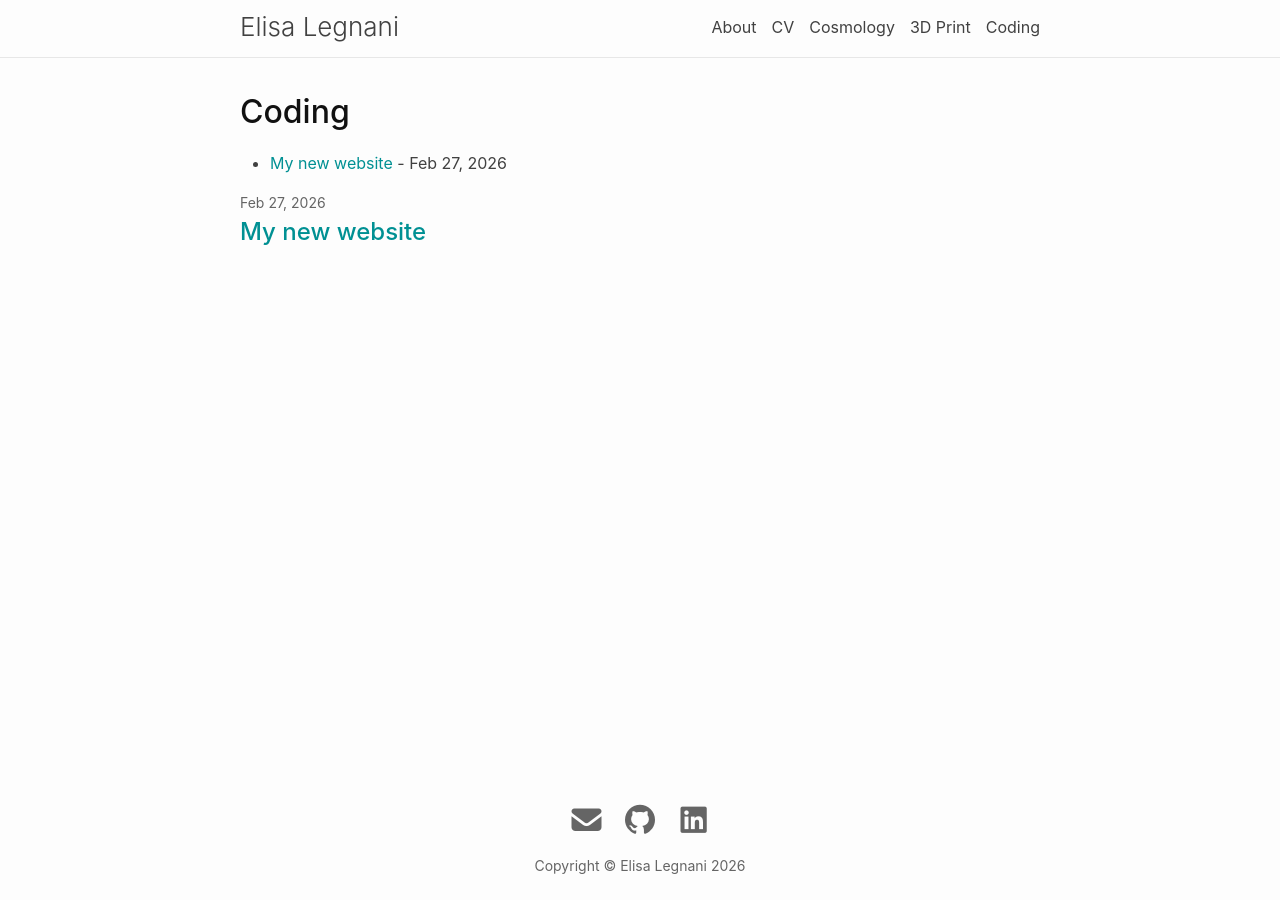
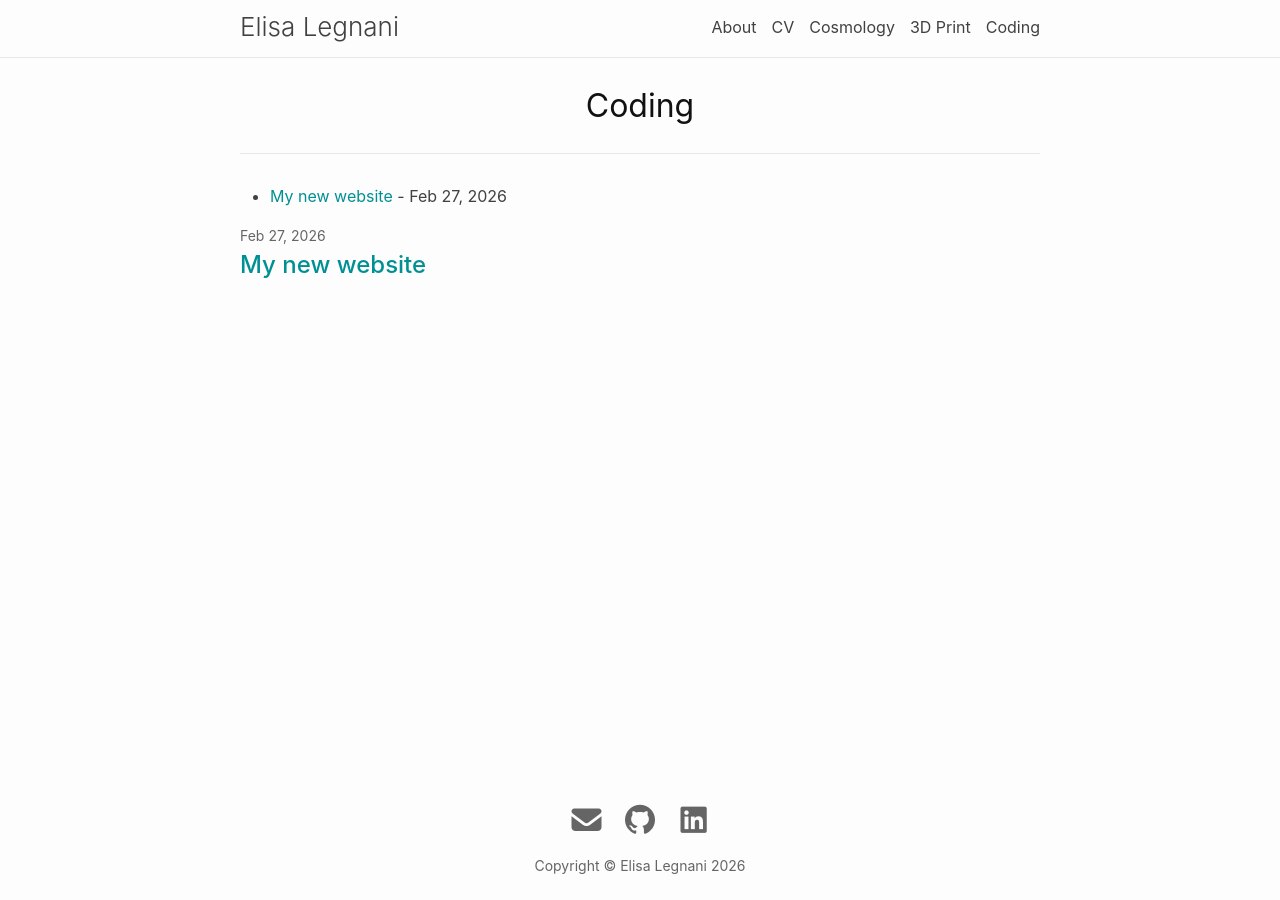
Before and after one commit to ElisaLegnani/new_website, a Jekyll site: the page built from coding.md, in a window 1280 px wide. Built offline with Jekyll 4.4.1, drawn with Linux system fonts in a browser that asks for light colours; nearby versions of some CDN libraries.

Commit message:
Fist post pageg header

```diff
--- a/_layouts/blog.html
+++ b/_layouts/blog.html
@@ -3,9 +3,9 @@ layout: base
 ---
 
 <div class="blog">
-  {%- if page.title -%}
-    <h1 class="page-heading">{{ page.title }}</h1>
-  {%- endif -%}
+  <header class="post-header">
+    <h1 class="post-title">{{ page.title | escape }}</h1>
+  </header>
 
   {{ content }}
 
```
